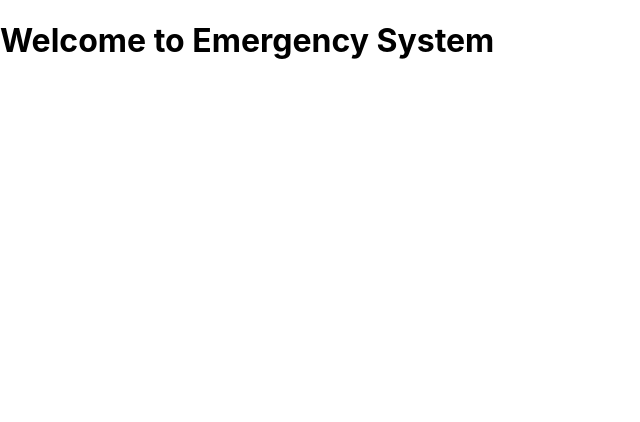
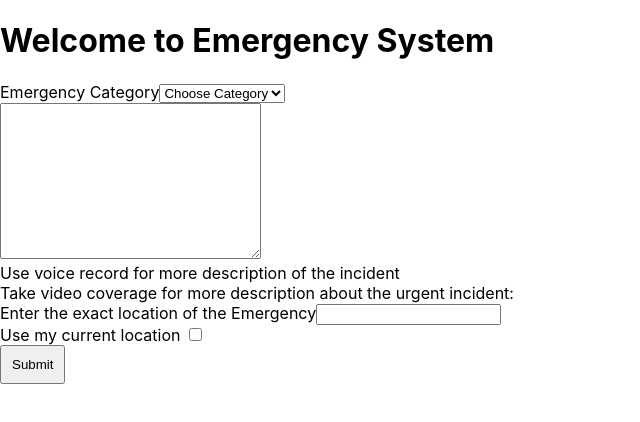
Before and after one commit to John-Fixit/Emergency-system-frontend, a React (Create React App) app: page / in a window 1280 px wide. Shown: the top 422 px of the page, without its empty margins (0-640 px from the left). Built offline with nearby package versions, Linux system fonts and the light colour scheme.

Commit message:
started the user emergency page function

```diff
--- a/src/App.js
+++ b/src/App.js
@@ -1,11 +1,13 @@
 import React from 'react';
 import logo from './logo.svg';
 import './App.css';
+import Emergency from './Components/Emergency';
 
 function App() {
   return (
     <>
       <h1>Welcome to Emergency System</h1>
+      <Emergency />
     </>
   );
 }
--- /dev/null
+++ b/src/Components/Emergency.js
@@ -0,0 +1,73 @@
+import React, { useState } from 'react'
+import "../Styles/emergency.css"
+// import {SEND_MSG} from "../Mutation/sendMsg"
+function Emergency() {
+    const [category, setcategory] = useState("")
+    const [location, setlocation] = useState("")
+    const [details, setdetails] = useState({
+        category: "",
+        text: "",
+        location: ""
+    })
+
+    // const {} = useQuery(sendMsg)
+
+    const handleChange =(e)=>{
+        setdetails({...details, [e.target.name]: e.target.value})
+    }
+
+    const submit=()=>{
+        const {category, text, location} = details
+        let time = new Date()
+
+        console.log(details, time)
+    }
+
+
+
+    const handleValidation =()=>{
+
+    }
+
+  return (
+    <>
+        <div className="">
+            <div className='category'>
+                <label htmlFor="">Emergency Category</label>
+            <select className='form-control' name='category' onChange={e=>handleChange(e)}>
+                <option value="">Choose Category</option>
+                <option value="vehicleAccident">Vehicle Accident</option>
+                <option value="fireAccident">Fire Accident</option>
+                <option value="robbery">Robbery</option>
+                <option value="riot">Riot</option>
+            </select>
+            </div>
+            <div className='content my-2'>
+                <div className='text_desc_area'>
+                    <textarea rows="10" cols="30" name='text' className='form-control' onChange={e=>handleChange(e)}></textarea>
+                </div>
+                <div className='voice_desc_area'>
+                   <label htmlFor="">Use voice record for more description of the incident</label>
+                </div>
+                <div className='video_desc_area'>
+                   <label htmlFor="">Take video coverage for more description about the urgent incident: </label>
+                </div>
+
+                <div className=''>
+                    <label htmlFor="">Enter the exact location of the Emergency</label>
+                    <input type="text" name='location' onChange={e=>handleChange(e)} />
+
+                    <div className='device_location'>
+                        <label htmlFor="">Use my current location</label> <input type="checkbox" />
+                    </div>
+                </div>
+            </div>
+            <div className='submitContent'>
+                <button className='btn submitBtn' onClick={()=>submit()}>Submit</button>
+            </div>
+        </div>
+    </>
+  )
+}
+
+export default Emergency
--- /dev/null
+++ b/src/Mutation/sendMsg.js
@@ -0,0 +1,18 @@
+
+// const SEND_MSG = gql`
+//  mutation sendMsg($text: String!, $video: String!, $voice: String!, $category: String!, $location: String){
+//     sendMessage(text: $text, video:$video, voice:$voice category:$category, location:$location){
+//         category,
+//         message{
+//          text
+//           voice
+//           video
+//         },
+//         location
+//         response,
+//         suggestedMeasure
+//       }
+//  }
+// `
+
+// exports = {SEND_MSG}
--- /dev/null
+++ b/src/Styles/emergency.css
@@ -0,0 +1,10 @@
+
+
+
+
+
+.submitBtn{
+    padding: 10px;
+    cursor: pointer;
+    caret-color: red !important;
+}
--- a/src/index.js
+++ b/src/index.js
@@ -15,7 +15,7 @@ root.render(
 // If you want your app to work offline and load faster, you can change
 // unregister() to register() below. Note this comes with some pitfalls.
 // Learn more about service workers: https://cra.link/PWA
-serviceWorkerRegistration.unregister();
+serviceWorkerRegistration.register();
 
 // If you want to start measuring performance in your app, pass a function
 // to log results (for example: reportWebVitals(console.log))
```
